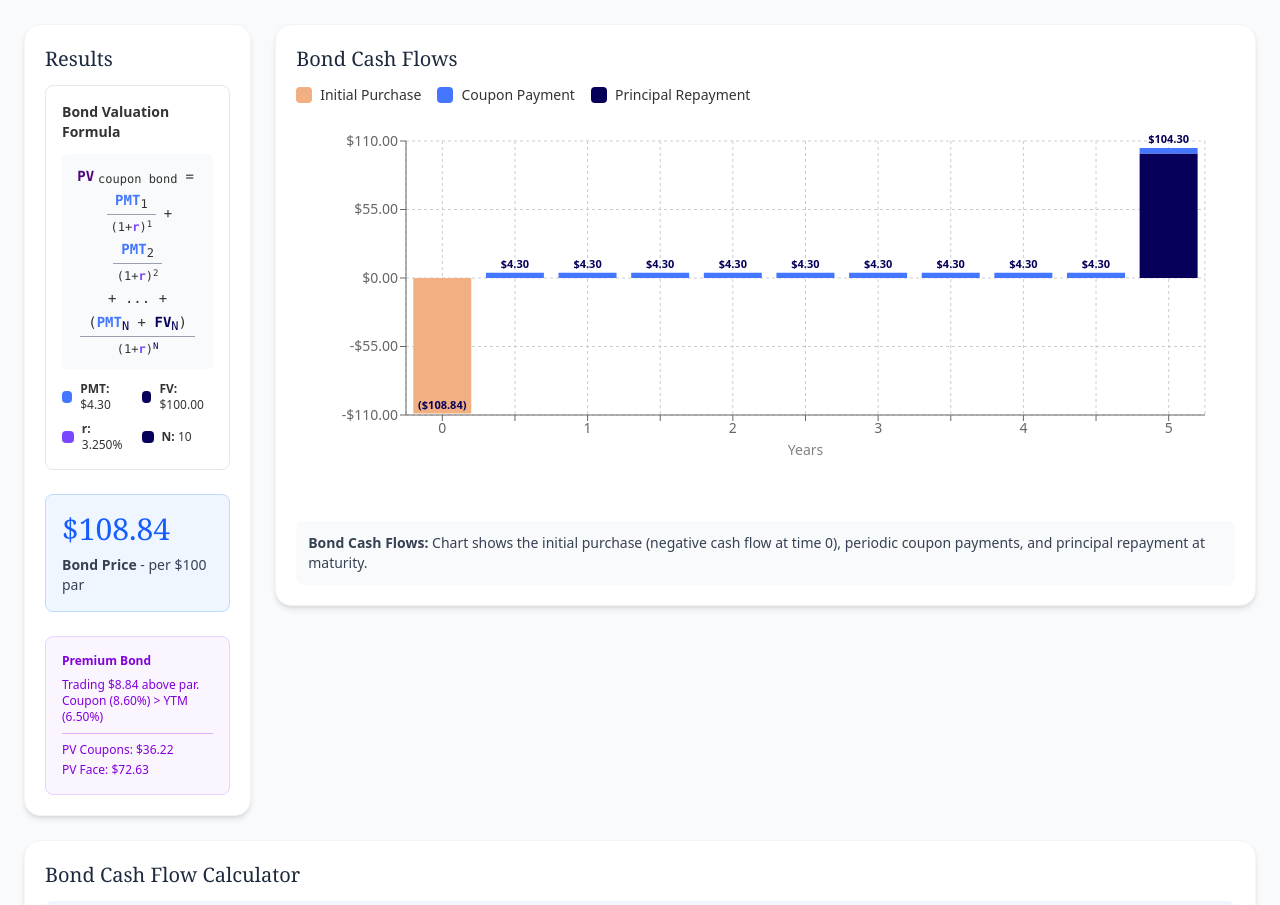
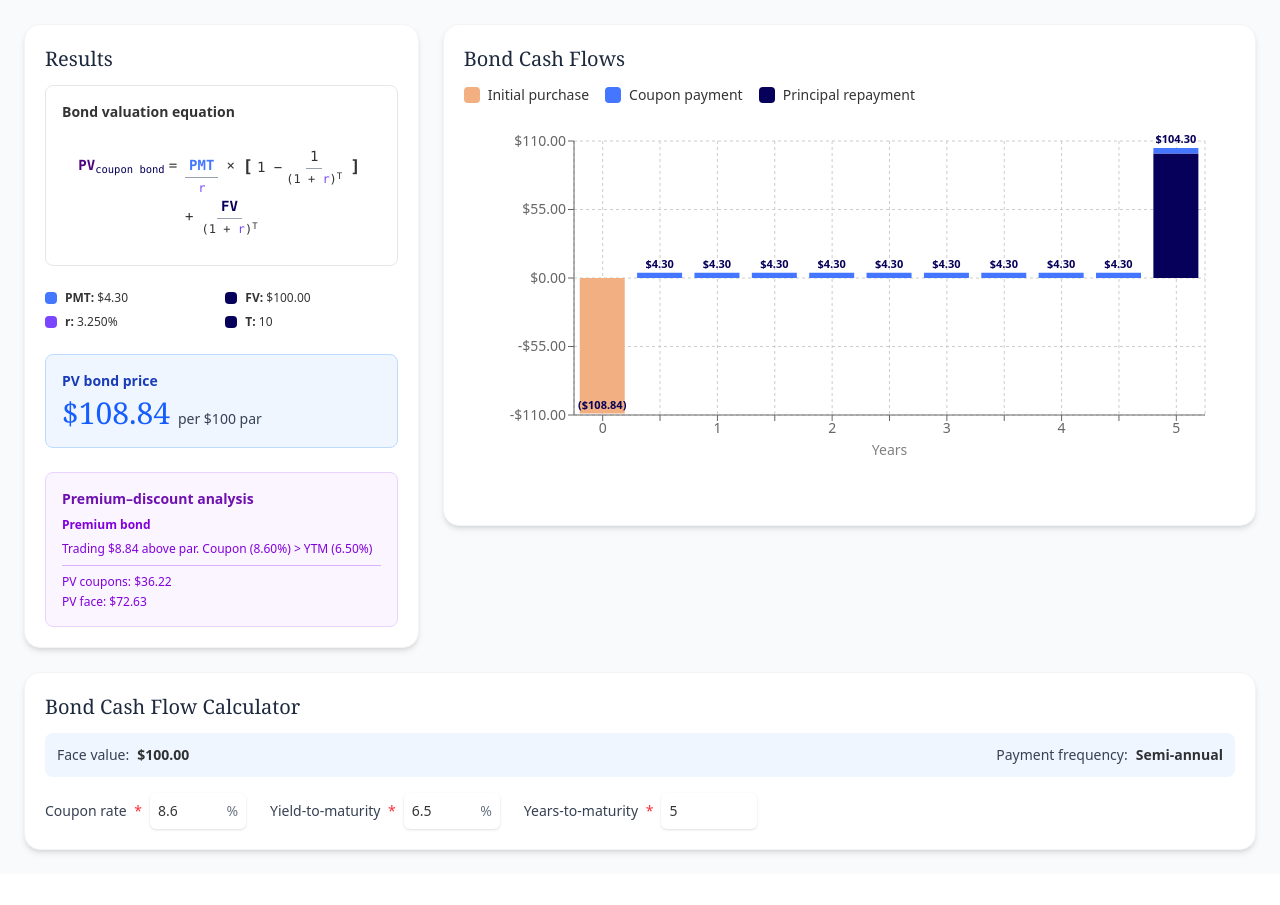
Before and after one commit to PaulReadCFA/lm2los1_bond, a React (Vite) app: page / in a window 1280 px wide. Shown: the top 905 px of the page. After the commit the page ends 874 px from the top, so only its background shows below. Built offline with nearby package versions, Linux system fonts and the light colour scheme.

Commit message:
Mariwyn LDO change requests

```diff
--- a/src/App.jsx
+++ b/src/App.jsx
@@ -1,4 +1,4 @@
-import { useState, useMemo } from "react";
+import { useState, useMemo, useEffect } from "react";
 import {
   BarChart,
   Bar,
@@ -23,11 +23,11 @@ const COLORS = {
   lightBlue: "#4476ff",
   orange: "#ea792d",
   darkText: "#06005a",
-  faceValue: "#06005a",      // CFA Dark Blue (18.18:1) - was black
-   coupon: "#4476ff",         // CFA Bright Blue (OK for large text/graphics)
-  yield: "#7a46ff",          // CFA Purple (5.06:1) - was #7C3AED
-  presentValue: "#50037f",   // CFA Eggplant (12.65:1) - was green
-  purchase: "#f2af81",       // CFA Orange 60% (better contrast) - was light red
+  faceValue: "#06005a",      // CFA Dark Blue (18.18:1)
+  coupon: "#4476ff",         // CFA Bright Blue
+  yield: "#7a46ff",          // CFA Purple
+  presentValue: "#50037f",   // CFA Eggplant
+  purchase: "#f2af81",       // CFA Orange 60%
 };
 
 function Card({ title, children, className = "" }) {
@@ -35,38 +35,6 @@ function Card({ title, children, className = "" }) {
     <div className={`bg-white rounded-2xl shadow-md p-5 border border-gray-100 ${className}`}>
       <h2 className="font-serif text-xl text-slate-800 mb-3">{title}</h2>
       <div className="font-sans text-sm text-black/80">{children}</div>
-    </div>
-  );
-}
-
-function InfoIcon({ children, id }) {
-  const [showTooltip, setShowTooltip] = useState(false);
-
-  return (
-    <div className="relative inline-block ml-1">
-      <button
-        type="button"
-        className="w-4 h-4 rounded-full bg-gray-400 text-white text-xs font-bold hover:bg-gray-500 focus:bg-gray-500 focus:outline-none focus:ring-2 focus:ring-blue-500 focus:ring-offset-1"
-        onMouseEnter={() => setShowTooltip(true)}
-        onMouseLeave={() => setShowTooltip(false)}
-        onFocus={() => setShowTooltip(true)}
-        onBlur={() => setShowTooltip(false)}
-        aria-describedby={`${id}-tooltip`}
-        aria-label="More information"
-      >
-        ?
-      </button>
-
-      {showTooltip && (
-        <div
-          id={`${id}-tooltip`}
-          role="tooltip"
-          className="absolute bottom-full left-1/2 transform -translate-x-1/2 mb-2 px-2 py-1 bg-gray-800 text-white text-xs rounded whitespace-nowrap z-10 max-w-xs"
-        >
-          {children}
-          <div className="absolute top-full left-1/2 transform -translate-x-1/2 w-0 h-0 border-l-4 border-r-4 border-t-4 border-l-transparent border-r-transparent border-t-gray-800"></div>
-        </div>
-      )}
     </div>
   );
 }
@@ -99,79 +67,88 @@ const formatCurrency = (amount, showNegativeAsParens = false) => {
   }
 };
 
+// ============================
+// RESULTS SECTION
+// ============================
 function ResultsSection({ bondCalculations, faceValue, couponRate, ytm, years }) {
   if (!bondCalculations) return null;
 
   return (
     <div className="space-y-6">
-      {/* Bond Valuation Formula */}
-      <div className="p-4 bg-white rounded-lg border border-gray-200">
-        <div className="font-semibold mb-3 text-sm">Bond Valuation Formula</div>
+      {/* ===== EQUATION CARD ===== */}
+     <div className="p-4 bg-white rounded-lg border border-gray-200 overflow-x-auto xl:overflow-x-visible">
+  <div className="font-semibold mb-3 text-sm">Bond valuation equation</div>
 
-        {/* Accessible formula description */}
-        <div className="sr-only">
-          <p>Bond valuation formula: Present value of coupon bond equals PMT subscript 1 divided by the quantity 1 plus r raised to the power 1, plus PMT subscript 2 divided by the quantity 1 plus r raised to the power 2, and so on, plus PMT subscript N plus FV subscript N, all divided by the quantity 1 plus r raised to the power N.</p>
-          <p>Where PMT is the periodic coupon payment, r is the periodic yield rate, N is the number of periods, and FV is the face value.</p>
-        </div>
-
-        {/* Visual formula display */}
-        <div className="text-center font-mono text-sm mb-3 bg-gray-50 p-3 rounded" aria-hidden="true">
-          <div className="flex items-center justify-center gap-1 flex-wrap text-sm">
-            <span className="font-bold" style={{ color: COLORS.presentValue }}>PV</span>
-            <sub className="text-xs">coupon bond</sub>
+  {/* Center the gray equation block */}
+  <div className="flex justify-center">
+    <div
+      className="font-mono text-sm p-3 rounded inline-block whitespace-normal break-words text-center max-w-full"
+      aria-hidden="true"
+    >
+      <span className="font-bold" style={{ color: COLORS.presentValue }}>
+        PV
+      </span>
+      <sub style={{ color: COLORS.darkText }}>coupon bond</sub>
       <span className="mx-1">=</span>
 
-            {/* First term */}
-            <div className="flex flex-col items-center mx-1">
-              <div className="border-b border-gray-400 px-2 pb-1">
-                <span className="font-bold" style={{ color: COLORS.coupon }}>PMT</span>
-                <sub className="text-xs">1</sub>
-              </div>
-              <div className="flex items-center text-xs pt-1">
-                <span>(1+</span>
-                <span className="font-bold" style={{ color: COLORS.yield }}>r</span>
-                <span>)<sup>1</sup></span>
-              </div>
-            </div>
+      {/* PMT/r term */}
+      <span className="inline-flex flex-col items-center mx-1">
+        <span className="border-b border-gray-400 px-1 pb-0.5">
+          <span className="font-bold" style={{ color: COLORS.coupon }}>
+            PMT
+          </span>
+        </span>
+        <span className="text-xs pt-0.5" style={{ color: COLORS.yield }}>
+          r
+        </span>
+      </span>
 
-            <span>+</span>
+      <span className="mx-1">×</span>
 
-            {/* Second term */}
-            <div className="flex flex-col items-center mx-1">
-              <div className="border-b border-gray-400 px-2 pb-1">
-                <span className="font-bold" style={{ color: COLORS.coupon }}>PMT</span>
-                <sub className="text-xs">2</sub>
-              </div>
-              <div className="flex items-center text-xs pt-1">
-                <span>(1+</span>
-                <span className="font-bold" style={{ color: COLORS.yield }}>r</span>
-                <span>)<sup>2</sup></span>
-              </div>
-            </div>
+      {/* [1 - 1/(1+r)^T] term with tall balanced brackets */}
+      <span className="inline-flex items-stretch align-middle mx-1">
+        <span
+          className="flex flex-col justify-center text-base leading-none"
+          style={{ fontSize: "1.2em", fontWeight: "600", lineHeight: "1" }}
+        >
+          [
+        </span>
+        <span className="inline-flex items-center px-1">
+          1 −
+          <span className="inline-flex flex-col items-center mx-1">
+            <span className="border-b border-gray-400 px-1 pb-0.5">1</span>
+            <span className="text-xs pt-0.5">
+              (1 + <span style={{ color: COLORS.yield }}>r</span>)<sup>T</sup>
+            </span>
+          </span>
+        </span>
+        <span
+          className="flex flex-col justify-center text-base leading-none"
+          style={{ fontSize: "1.2em", fontWeight: "600", lineHeight: "1" }}
+        >
+          ]
+        </span>
+      </span>
 
-            <span className="mx-1">+ ... +</span>
+      <span className="mx-1">+</span>
 
-            {/* Final term with PMT_N + FV_N */}
-            <div className="flex flex-col items-center mx-1">
-              <div className="border-b border-gray-400 px-2 pb-1">
-                <span>(</span>
-                <span className="font-bold" style={{ color: COLORS.coupon }}>PMT</span>
-                <sub className="text-xs" style={{ color: COLORS.darkText }}>N</sub>
-                <span> + </span>
-                <span className="font-bold" style={{ color: COLORS.faceValue }}>FV</span>
-                <sub className="text-xs" style={{ color: COLORS.darkText }}>N</sub>
-                <span>)</span>
-              </div>
-              <div className="flex items-center text-xs pt-1">
-                <span>(1+</span>
-                <span className="font-bold" style={{ color: COLORS.yield }}>r</span>
-                <span>)<sup style={{ color: COLORS.darkText }}>N</sup></span>
-              </div>
+      {/* FV/(1+r)^T term — matched height */}
+      <span className="inline-flex flex-col items-center justify-center mx-1 align-middle">
+        <span className="border-b border-gray-400 px-1 pb-0.5 flex justify-center">
+          <span className="font-bold" style={{ color: COLORS.faceValue }}>
+            FV
+          </span>
+        </span>
+        <span className="text-xs pt-0.5">
+          (1 + <span style={{ color: COLORS.yield }}>r</span>)<sup>T</sup>
+        </span>
+      </span>
     </div>
   </div>
 </div>
 
-        {/* Variable Definitions with Live Updates */}
+
+      {/* ===== VARIABLE LEGEND ===== */}
       <div className="grid grid-cols-2 gap-2 text-xs">
         <div className="flex items-center gap-2">
           <span className="w-3 h-3 rounded" style={{ backgroundColor: COLORS.coupon }} aria-hidden="true"></span>
@@ -187,43 +164,48 @@ function ResultsSection({ bondCalculations, faceValue, couponRate, ytm, years })
         </div>
         <div className="flex items-center gap-2">
           <span className="w-3 h-3 rounded" style={{ backgroundColor: COLORS.darkText }} aria-hidden="true"></span>
-            <span><strong>N:</strong> {bondCalculations.periods}</span>
-          </div>
+          <span><strong>T:</strong> {bondCalculations.periods}</span>
         </div>
       </div>
 
-      {/* Bond Price */}
+      {/* ===== PV Bond Price ===== */}
       <div className="p-4 bg-blue-50 rounded-lg border border-blue-200">
-        <div className="text-3xl font-serif text-blue-600 mb-2">{formatCurrency(bondCalculations.bondPrice)}</div>
-        <div className="text-sm text-gray-700">
-          <div><strong>Bond Price</strong> - per $100 par</div>
+        <div className="font-semibold text-sm text-blue-800 mb-1">PV bond price</div>
+        <div className="text-3xl font-serif text-blue-600">
+          {formatCurrency(bondCalculations.bondPrice)}{" "}
+          <span className="text-sm text-gray-700 font-sans">per $100 par</span>
         </div>
       </div>
 
-      {/* Price Analysis - Combined */}
+      {/* ===== Premium–Discount Analysis ===== */}
       <div className="p-4 bg-purple-50 rounded-lg border border-purple-200">
+        <div className="font-semibold text-sm text-purple-800 mb-2">Premium–discount analysis</div>
         <div className="text-xs text-purple-700 space-y-2">
           <div className="font-semibold">
-            {Math.abs(bondCalculations.bondPrice - faceValue) < 0.01 ? (
-              "Par Bond"
-            ) : bondCalculations.bondPrice > faceValue ? (
-              "Premium Bond"
-            ) : (
-              "Discount Bond"
-            )}
+            {Math.abs(bondCalculations.bondPrice - faceValue) < 0.01
+              ? "Par Bond"
+              : bondCalculations.bondPrice > faceValue
+              ? "Premium bond"
+              : "Discount bond"}
           </div>
           <div>
             {Math.abs(bondCalculations.bondPrice - faceValue) < 0.01 ? (
               <>Trading at par. Coupon rate ≈ YTM ({ytm.toFixed(2)}%)</>
             ) : bondCalculations.bondPrice > faceValue ? (
-              <>Trading {formatCurrency(bondCalculations.bondPrice - faceValue)} above par. Coupon ({couponRate.toFixed(2)}%) &gt; YTM ({ytm.toFixed(2)}%)</>
+              <>
+                Trading {formatCurrency(bondCalculations.bondPrice - faceValue)} above par. Coupon (
+                {couponRate.toFixed(2)}%) &gt; YTM ({ytm.toFixed(2)}%)
+              </>
             ) : (
-              <>Trading {formatCurrency(faceValue - bondCalculations.bondPrice)} below par. YTM ({ytm.toFixed(2)}%) &gt; Coupon ({couponRate.toFixed(2)}%)</>
+              <>
+                Trading {formatCurrency(faceValue - bondCalculations.bondPrice)} below par. YTM ({ytm.toFixed(2)}%) &gt;
+                Coupon ({couponRate.toFixed(2)}%)
+              </>
             )}
           </div>
           <div className="text-xs pt-2 border-t border-purple-300 space-y-1">
-            <div>PV Coupons: {formatCurrency(bondCalculations.pvCoupons)}</div>
-            <div>PV Face: {formatCurrency(bondCalculations.pvFaceValue)}</div>
+            <div>PV coupons: {formatCurrency(bondCalculations.pvCoupons)}</div>
+            <div>PV face: {formatCurrency(bondCalculations.pvFaceValue)}</div>
           </div>
         </div>
       </div>
@@ -231,10 +213,24 @@ function ResultsSection({ bondCalculations, faceValue, couponRate, ytm, years })
   );
 }
 
+// ============================
+// BOND CHART
+// ============================
 function BondChart({ bondCalculations }) {
   if (!bondCalculations) return null;
 
-  const CustomTooltip = ({ active, payload, label }) => {
+  const [showLabels, setShowLabels] = useState(true);
+
+  useEffect(() => {
+    const handleResize = () => {
+      setShowLabels(window.innerWidth > 640); // hide labels on narrow screens
+    };
+    handleResize();
+    window.addEventListener("resize", handleResize);
+    return () => window.removeEventListener("resize", handleResize);
+  }, []);
+
+  const CustomTooltip = ({ active, payload }) => {
     if (active && payload && payload.length) {
       const data = payload[0].payload;
       return (
@@ -259,16 +255,16 @@ function BondChart({ bondCalculations }) {
       {/* Legend */}
       <div className="mb-4 flex flex-wrap items-center gap-4 text-sm">
         <span className="flex items-center">
-          <span className="w-4 h-4 mr-2 rounded" style={{backgroundColor: COLORS.purchase}}></span>
-          Initial Purchase
+          <span className="w-4 h-4 mr-2 rounded" style={{ backgroundColor: COLORS.purchase }}></span>
+          Initial purchase
         </span>
         <span className="flex items-center">
-          <span className="w-4 h-4 mr-2 rounded" style={{backgroundColor: COLORS.coupon}}></span>
-          Coupon Payment
+          <span className="w-4 h-4 mr-2 rounded" style={{ backgroundColor: COLORS.coupon }}></span>
+          Coupon payment
         </span>
         <span className="flex items-center">
-          <span className="w-4 h-4 mr-2 rounded" style={{backgroundColor: COLORS.faceValue}}></span>
-          Principal Repayment
+          <span className="w-4 h-4 mr-2 rounded" style={{ backgroundColor: COLORS.faceValue }}></span>
+          Principal repayment
         </span>
       </div>
 
@@ -277,8 +273,8 @@ function BondChart({ bondCalculations }) {
         <div className="sr-only">
           <h3 id="chart-title">Bond Cash Flow Timeline Chart</h3>
           <p id="chart-description">
-            Bar chart showing cash flows over time, with light red bar for initial purchase,
-            blue bars for coupon payments, and black bars for principal repayment.
+            Bar chart showing cash flows over time, with orange bar for initial purchase, blue bars for coupon payments,
+            and dark blue bars for principal repayment.
           </p>
         </div>
 
@@ -287,43 +283,43 @@ function BondChart({ bondCalculations }) {
             <CartesianGrid strokeDasharray="3 3" />
             <XAxis
               dataKey="yearLabel"
-              tickFormatter={(val) => Number.isInteger(val) ? val.toString() : ""}
-              label={{ value: 'Years', position: 'insideBottom', offset: -10 }}
+              tickFormatter={(val) => (Number.isInteger(val) ? val.toString() : "")}
+              label={{ value: "Years", position: "insideBottom", offset: -10 }}
             />
             <YAxis tickFormatter={(value) => formatCurrency(value)} />
             <Tooltip content={<CustomTooltip />} />
 
             <Bar dataKey="principalPayment" name="Principal/Initial Purchase" stackId="cashflow">
               {bondCalculations.cashFlows.map((entry, index) => (
-                <Cell key={`cell-principal-${index}`} fill={entry.principalPayment >= 0 ? COLORS.faceValue : COLORS.purchase} />
+                <Cell
+                  key={`cell-principal-${index}`}
+                  fill={entry.principalPayment >= 0 ? COLORS.faceValue : COLORS.purchase}
+                />
               ))}
             </Bar>
 
             <Bar dataKey="couponPayment" name="Coupon Payment" fill={COLORS.coupon} stackId="cashflow">
+              {showLabels && (
                 <LabelList
                   dataKey="total"
                   position="top"
-                formatter={(value) => {
-                  if (value !== null && Math.abs(value) >= 0.01) {
-                    return formatCurrency(value, true);
+                  formatter={(value) =>
+                    value !== null && Math.abs(value) >= 0.01 ? formatCurrency(value, true) : ""
                   }
-                  return '';
-                }}
-                style={{ fontSize: '11px', fontWeight: '600', fill: COLORS.darkText }}
+                  style={{ fontSize: "11px", fontWeight: "600", fill: COLORS.darkText }}
                 />
+              )}
             </Bar>
           </BarChart>
         </ResponsiveContainer>
-      </div>
-
-      {/* Educational note */}
-      <div className="mt-4 p-3 bg-gray-50 rounded-lg text-sm text-gray-700">
-        <strong>Bond Cash Flows:</strong> Chart shows the initial purchase (negative cash flow at time 0), periodic coupon payments, and principal repayment at maturity.
       </div>
     </>
   );
 }
 
+// ============================
+// MAIN APP
+// ============================
 export default function App() {
   const faceValue = 100;
   const frequency = 2;
@@ -370,7 +366,7 @@ export default function App() {
 
     for (let t = 1; t <= periods; t++) {
       const couponPayment = periodicCoupon;
-      const principalPayment = (t === periods) ? faceValue : 0;
+      const principalPayment = t === periods ? faceValue : 0;
       const totalCashFlow = couponPayment + principalPayment;
 
       cashFlows.push({
@@ -395,7 +391,7 @@ export default function App() {
         {bondCalculations && (
           <>
             {/* MOBILE */}
-            <div className="lg:hidden space-y-6">
+            <div className="xl:hidden space-y-6">
               <Card title="Results">
                 <ResultsSection bondCalculations={bondCalculations} faceValue={faceValue} couponRate={couponRate} ytm={ytm} years={years} />
               </Card>
@@ -404,44 +400,53 @@ export default function App() {
               </Card>
             </div>
 
-            {/* DESKTOP */}
-            <div className="hidden lg:grid lg:grid-cols-5 gap-6">
-              <div className="lg:col-span-1">
+{/* DESKTOP (snap at xl breakpoint, wider chart area) */}
+<div className="hidden xl:grid xl:grid-cols-6 gap-6">
+  <div className="xl:col-span-2">
     <Card title="Results">
-                  <ResultsSection bondCalculations={bondCalculations} faceValue={faceValue} couponRate={couponRate} ytm={ytm} years={years} />
+      <ResultsSection
+        bondCalculations={bondCalculations}
+        faceValue={faceValue}
+        couponRate={couponRate}
+        ytm={ytm}
+        years={years}
+      />
     </Card>
   </div>
-              <div className="lg:col-span-4">
+  <div className="xl:col-span-4">
     <Card title="Bond Cash Flows">
       <BondChart bondCalculations={bondCalculations} />
     </Card>
   </div>
 </div>
+
           </>
         )}
 
         {/* INPUTS */}
         <Card title="Bond Cash Flow Calculator">
-          <div className="mb-4 p-3 bg-blue-50 rounded-lg space-y-2 text-sm">
-            <div className="flex justify-between items-center">
-              <span className="text-gray-700">Face Value:</span>
+          {/* Static Info Row */}
+          <div className="mb-4 p-3 bg-blue-50 rounded-lg text-sm">
+            <div className="flex flex-wrap justify-between items-center gap-x-8 gap-y-2">
+              <div className="flex items-center">
+                <span className="text-gray-700 mr-2">Face value:</span>
                 <span className="font-semibold">{formatCurrency(faceValue)}</span>
               </div>
-            <div className="flex justify-between items-center">
-              <span className="text-gray-700">Payment Frequency:</span>
+              <div className="flex items-center">
+                <span className="text-gray-700 mr-2">Payment frequency:</span>
                 <span className="font-semibold">Semi-annual</span>
               </div>
             </div>
+          </div>
 
+          {/* Inputs */}
           <div className="flex flex-wrap items-end gap-x-6 gap-y-4">
-
+            {/* Coupon Rate */}
             <div className="flex items-center gap-2">
-              <label htmlFor="coupon" className="font-medium text-gray-700 whitespace-nowrap flex items-center text-sm">
-                Coupon Rate (%)
-                <span className="text-red-500 ml-1">*</span>
-                <InfoIcon id="coupon">Annual coupon rate</InfoIcon>
+              <label htmlFor="coupon" className="font-medium text-gray-700 text-sm">
+                Coupon rate <span className="text-red-500 ml-1">*</span>
               </label>
-              <div className="w-24">
+              <div className="relative w-24">
                 <input
                   id="coupon"
                   type="number"
@@ -450,20 +455,20 @@ export default function App() {
                   max="10"
                   value={couponRate}
                   onChange={(e) => setCouponRate(+e.target.value)}
-                  className={`block w-full rounded-md shadow-sm px-2 py-2 text-sm ${
-                    inputErrors.couponRate ? 'border-red-300' : 'border-gray-300'
+                  className={`block w-full rounded-md shadow-sm px-2 py-2 text-sm pr-6 ${
+                    inputErrors.couponRate ? "border-red-300" : "border-gray-300"
                   } focus:border-blue-500 focus:ring-blue-500`}
                 />
+                <span className="absolute right-2 top-1/2 -translate-y-1/2 text-gray-500 text-sm">%</span>
               </div>
             </div>
 
+            {/* Yield-to-maturity */}
             <div className="flex items-center gap-2">
-              <label htmlFor="ytm" className="font-medium text-gray-700 whitespace-nowrap flex items-center text-sm">
-                Yield to Maturity (%)
-                <span className="text-red-500 ml-1">*</span>
-                <InfoIcon id="ytm">Market yield</InfoIcon>
+              <label htmlFor="ytm" className="font-medium text-gray-700 text-sm">
+                Yield-to-maturity <span className="text-red-500 ml-1">*</span>
               </label>
-              <div className="w-24">
+              <div className="relative w-24">
                 <input
                   id="ytm"
                   type="number"
@@ -472,18 +477,18 @@ export default function App() {
                   max="10"
                   value={ytm}
                   onChange={(e) => setYtm(+e.target.value)}
-                  className={`block w-full rounded-md shadow-sm px-2 py-2 text-sm ${
-                    inputErrors.ytm ? 'border-red-300' : 'border-gray-300'
+                  className={`block w-full rounded-md shadow-sm px-2 py-2 text-sm pr-6 ${
+                    inputErrors.ytm ? "border-red-300" : "border-gray-300"
                   } focus:border-blue-500 focus:ring-blue-500`}
                 />
+                <span className="absolute right-2 top-1/2 -translate-y-1/2 text-gray-500 text-sm">%</span>
               </div>
             </div>
 
+            {/* Years-to-maturity */}
             <div className="flex items-center gap-2">
-              <label htmlFor="years" className="font-medium text-gray-700 whitespace-nowrap flex items-center text-sm">
-                Years to Maturity
-                <span className="text-red-500 ml-1">*</span>
-                <InfoIcon id="years">Years until bond matures</InfoIcon>
+              <label htmlFor="years" className="font-medium text-gray-700 text-sm">
+                Years-to-maturity <span className="text-red-500 ml-1">*</span>
               </label>
               <div className="w-24">
                 <input
@@ -495,17 +500,15 @@ export default function App() {
                   value={years}
                   onChange={(e) => setYears(+e.target.value)}
                   className={`block w-full rounded-md shadow-sm px-2 py-2 text-sm ${
-                    inputErrors.years ? 'border-red-300' : 'border-gray-300'
+                    inputErrors.years ? "border-red-300" : "border-gray-300"
                   } focus:border-blue-500 focus:ring-blue-500`}
                 />
               </div>
             </div>
-
           </div>
 
           <ValidationMessage errors={inputErrors} />
         </Card>
-
       </main>
     </div>
   );
```
Lines whose indentation alone changed are shown as unchanged.
